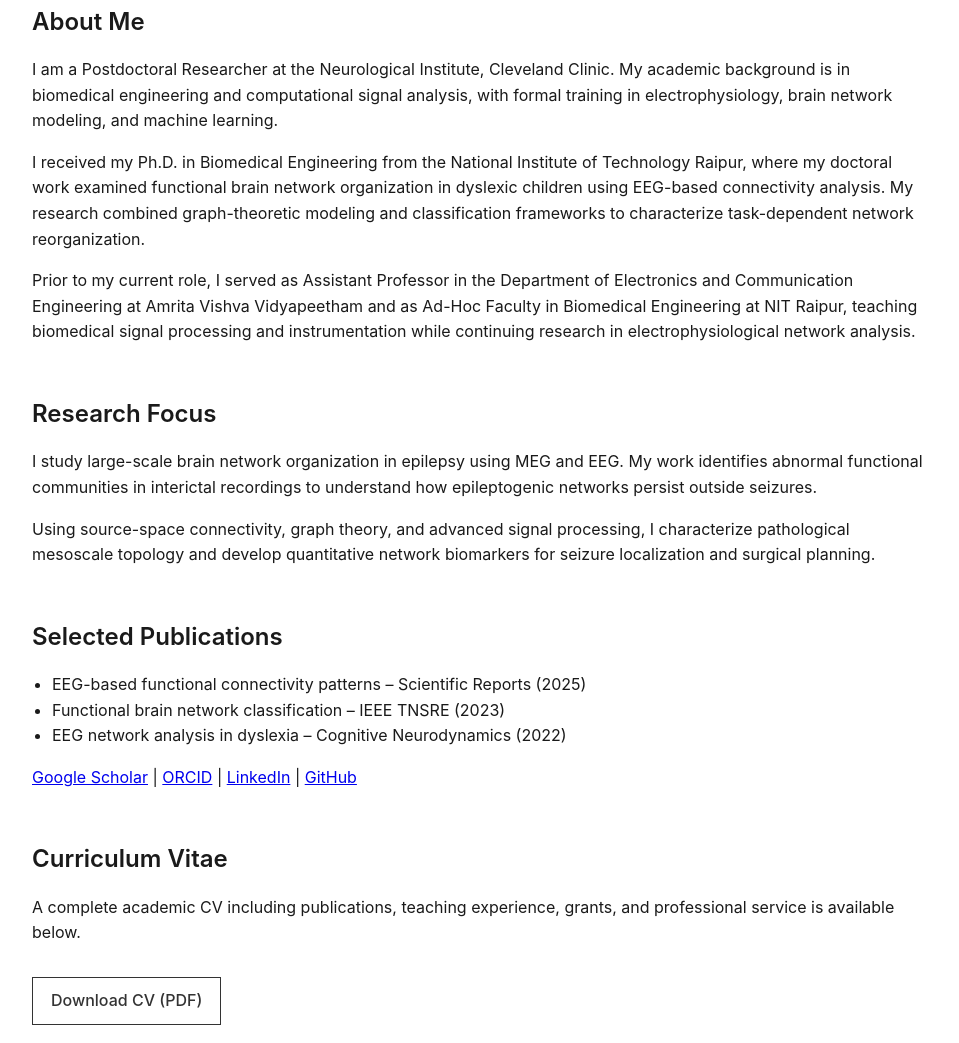
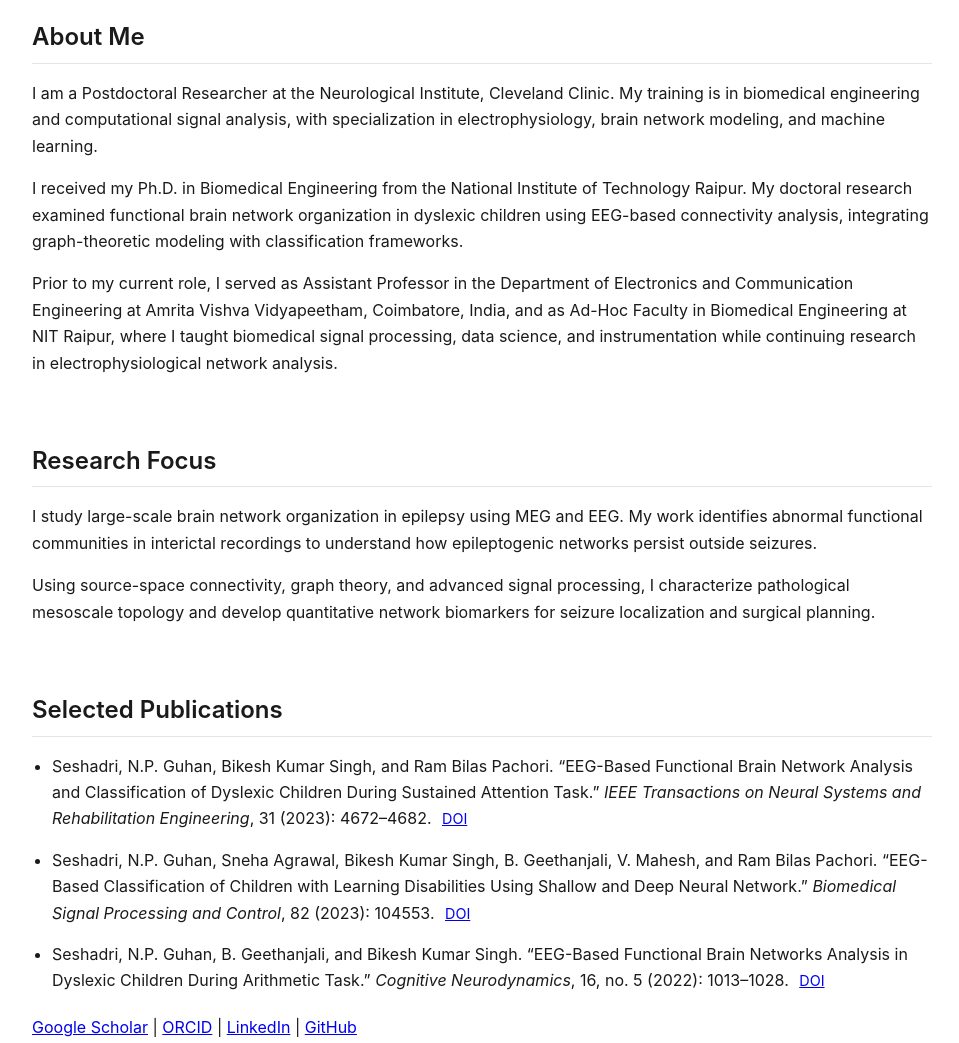
Before and after one commit to guhanseshadri/guhanseshadri.github.io, a plain HTML site: page index.html in a window 1280 px wide. Shown: the part 335-1378 px from the top of the page, without its empty margins (158-1117 px from the left). Drawn offline with Linux system fonts and the light colour scheme.

Commit message:
publication updated with DOI

```diff
--- a/index.html
+++ b/index.html
@@ -3,7 +3,7 @@
 <head>
 <meta charset="UTF-8">
 <meta name="viewport" content="width=device-width, initial-scale=1.0">
-<title>N.P. Guhan Seshadri</title>
+<title>Guhan Seshadri, PhD</title>
 <link rel="stylesheet" href="style.css">
 </head>
 
@@ -11,7 +11,7 @@
 
 <nav>
   <div class="nav-container">
-    <div class="logo">N.P. Guhan Seshadri</div>
+    <div class="logo">Guhan Seshadri, PhD</div>
     <div class="links">
       <a href="#about">About</a>
       <a href="#research">Research</a>
@@ -29,7 +29,7 @@
     </div>
 
     <div class="hero-text">
-      <h1>N.P. Guhan Seshadri</h1>
+      <h1>Guhan Seshadri, PhD</h1>
       <p class="subtitle">
         Postdoctoral Researcher · Neurological Institute · Cleveland Clinic
       </p>
@@ -39,32 +39,33 @@
 
 <section id="about" class="content">
   <h2>About Me</h2>
+
   <p>
   I am a Postdoctoral Researcher at the Neurological Institute, Cleveland Clinic.
-  My academic background is in biomedical engineering and computational signal
-  analysis, with formal training in electrophysiology, brain network modeling,
-  and machine learning.
+  My training is in biomedical engineering and computational signal analysis,
+  with specialization in electrophysiology, brain network modeling, and machine learning.
   </p>
 
   <p>
   I received my Ph.D. in Biomedical Engineering from the National Institute of
-  Technology Raipur, where my doctoral work examined functional brain network
-  organization in dyslexic children using EEG-based connectivity analysis.
-  My research combined graph-theoretic modeling and classification frameworks
-  to characterize task-dependent network reorganization.
+  Technology Raipur. My doctoral research examined functional brain network
+  organization in dyslexic children using EEG-based connectivity analysis,
+  integrating graph-theoretic modeling with classification frameworks.
   </p>
 
   <p>
   Prior to my current role, I served as Assistant Professor in the Department
-  of Electronics and Communication Engineering at Amrita Vishva Vidyapeetham
-  and as Ad-Hoc Faculty in Biomedical Engineering at NIT Raipur, teaching
-  biomedical signal processing and instrumentation while continuing research
-  in electrophysiological network analysis.
+  of Electronics and Communication Engineering at Amrita Vishva Vidyapeetham,
+  Coimbatore, India, and as Ad-Hoc Faculty in Biomedical Engineering at
+  NIT Raipur, where I taught biomedical signal processing, data science,
+  and instrumentation while continuing research in electrophysiological
+  network analysis.
   </p>
 </section>
 
 <section id="research" class="content">
   <h2>Research Focus</h2>
+
   <p>
   I study large-scale brain network organization in epilepsy using MEG and EEG.
   My work identifies abnormal functional communities in interictal recordings
@@ -80,13 +81,37 @@
 
 <section id="publications" class="content">
   <h2>Selected Publications</h2>
-  <ul>
-    <li>EEG-based functional connectivity patterns – Scientific Reports (2025)</li>
-    <li>Functional brain network classification – IEEE TNSRE (2023)</li>
-    <li>EEG network analysis in dyslexia – Cognitive Neurodynamics (2022)</li>
+
+  <ul class="pub-list">
+
+    <li>
+      Seshadri, N.P. Guhan, Bikesh Kumar Singh, and Ram Bilas Pachori.
+      “EEG-Based Functional Brain Network Analysis and Classification of Dyslexic Children During Sustained Attention Task.”
+      <em>IEEE Transactions on Neural Systems and Rehabilitation Engineering</em>,
+      31 (2023): 4672–4682.
+      <a href="https://doi.org/10.1109/TNSRE.2023.3322575" target="_blank">DOI</a>
+    </li>
+
+    <li>
+      Seshadri, N.P. Guhan, Sneha Agrawal, Bikesh Kumar Singh, B. Geethanjali,
+      V. Mahesh, and Ram Bilas Pachori.
+      “EEG-Based Classification of Children with Learning Disabilities Using Shallow and Deep Neural Network.”
+      <em>Biomedical Signal Processing and Control</em>,
+      82 (2023): 104553.
+      <a href="https://doi.org/10.1016/j.bspc.2022.104553" target="_blank">DOI</a>
+    </li>
+
+    <li>
+      Seshadri, N.P. Guhan, B. Geethanjali, and Bikesh Kumar Singh.
+      “EEG-Based Functional Brain Networks Analysis in Dyslexic Children During Arithmetic Task.”
+      <em>Cognitive Neurodynamics</em>,
+      16, no. 5 (2022): 1013–1028.
+      <a href="https://doi.org/10.1007/s11571-021-09749-0" target="_blank">DOI</a>
+    </li>
+
   </ul>
 
-  <p>
+  <p class="external-links">
     <a href="https://scholar.google.com/citations?user=YSBDHyMAAAAJ&hl=en" target="_blank">Google Scholar</a> |
     <a href="https://orcid.org/0000-0002-7506-9104" target="_blank">ORCID</a> |
     <a href="https://in.linkedin.com/in/guhan-seshadri-n-p-1355505b" target="_blank">LinkedIn</a> |
@@ -96,6 +121,7 @@
 
 <section id="cv" class="content">
   <h2>Curriculum Vitae</h2>
+
   <p>
   A complete academic CV including publications, teaching experience,
   grants, and professional service is available below.
@@ -108,18 +134,20 @@
 
 <section id="contact" class="content">
   <h2>Contact</h2>
+
   <p>
   9500 Euclid Ave, T1-201<br>
   Cleveland Clinic<br>
   Cleveland, Ohio 44195<br>
   United States
   </p>
+
   <p>Email: seshadg@ccf.org</p>
 </section>
 
 <footer>
   <p>
-    © 2026 N.P. Guhan Seshadri<br>
+    © 2026 Guhan Seshadri, PhD<br>
     Last updated: <span id="last-updated"></span>
   </p>
 </footer>
--- a/style.css
+++ b/style.css
@@ -1,16 +1,17 @@
 body {
   margin: 0;
   font-family: -apple-system, BlinkMacSystemFont, "Segoe UI", Roboto, sans-serif;
+  background-color: #ffffff;
   color: #1a1a1a;
-  background-color: #ffffff;
-  line-height: 1.6;
+  line-height: 1.65;
 }
 
+/* Navigation */
 nav {
   position: fixed;
   width: 100%;
   background: white;
-  border-bottom: 1px solid #eee;
+  border-bottom: 1px solid #e5e5e5;
 }
 
 .nav-container {
@@ -26,16 +27,18 @@ nav {
 }
 
 .links a {
-  margin-left: 18px;
+  margin-left: 14px;
   text-decoration: none;
   color: #333;
-  font-size: 0.95rem;
+  font-size: 0.92rem;
+  letter-spacing: 0.3px;
 }
 
 .links a:hover {
-  color: #0066cc;
+  color: #000;
 }
 
+/* Hero */
 .hero {
   padding: 110px 20px 40px 20px;
 }
@@ -67,21 +70,35 @@ nav {
   margin: 0;
 }
 
+/* Sections */
 .content {
   max-width: 900px;
-  margin: 50px auto;
+  margin: 65px auto;
   padding: 0 20px;
 }
 
-h2 {
+.content h2 {
   font-weight: 600;
+  margin-bottom: 15px;
+  border-bottom: 1px solid #e5e5e5;
+  padding-bottom: 6px;
+}
+
+/* Publications */
+.pub-list {
+  padding-left: 20px;
+}
+
+.pub-list li {
   margin-bottom: 15px;
 }
 
-ul {
-  padding-left: 20px;
+.pub-list a {
+  font-size: 0.9rem;
+  margin-left: 6px;
 }
 
+/* CV Button */
 .cv-button {
   display: inline-block;
   margin-top: 15px;
@@ -97,10 +114,16 @@ ul {
   color: white;
 }
 
+/* External links */
+.external-links {
+  margin-top: 20px;
+}
+
+/* Footer */
 footer {
   text-align: center;
   padding: 30px;
-  border-top: 1px solid #eee;
+  border-top: 1px solid #e5e5e5;
   margin-top: 60px;
   font-size: 0.85rem;
   color: #666;
```
